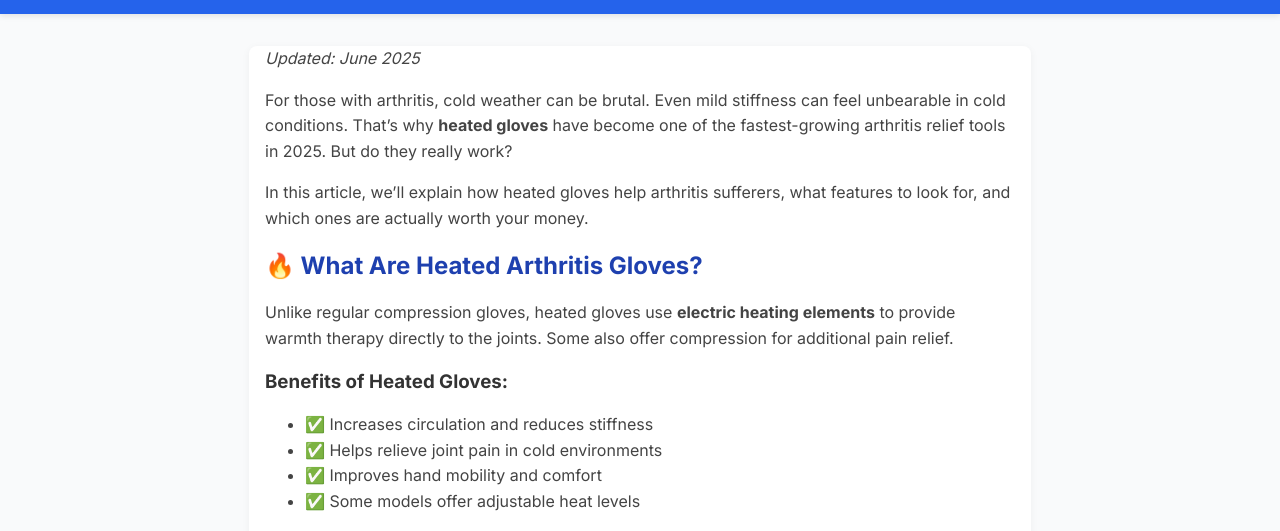
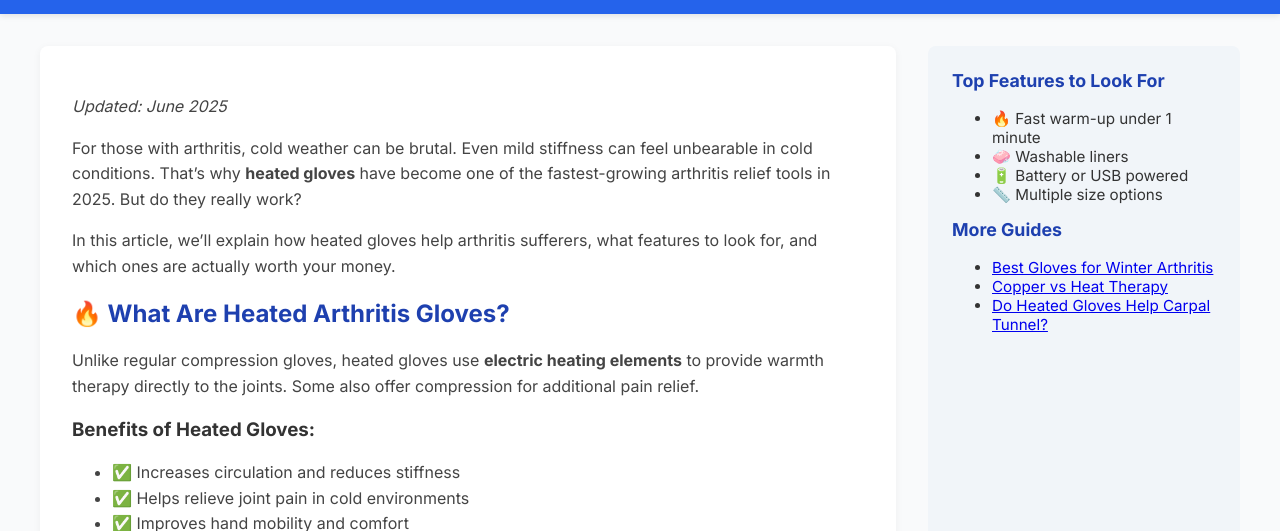
Before and after one commit to Affiliate77400/arthritisgearpro.github.io, a plain HTML site: page articles/heated-gloves.html in a window 1280 px wide. Shown: the part 133-664 px from the top of the page. Drawn offline with Linux system fonts and the light colour scheme.

Commit message:
Update heated-gloves.html

```diff
--- a/articles/heated-gloves.html
+++ b/articles/heated-gloves.html
@@ -35,13 +35,30 @@
       margin: 0;
       font-size: 2rem;
     }
+    .wrapper {
+      display: flex;
+      gap: 2rem;
+      padding: 2rem;
+      max-width: 1200px;
+      margin: auto;
+    }
     .container {
-      max-width: 750px;
-      margin: 2rem auto;
-      padding: 0 1rem;
+      flex: 3;
       background: white;
       border-radius: 8px;
+      padding: 2rem;
       box-shadow: 0 2px 8px rgba(0,0,0,0.05);
+    }
+    aside {
+      flex: 1;
+      background: #f1f5f9;
+      padding: 1.5rem;
+      border-radius: 8px;
+      font-size: 0.95rem;
+    }
+    aside h3 {
+      color: #1e40af;
+      margin-top: 0;
     }
     .container h2 {
       color: #1e40af;
@@ -84,7 +101,8 @@
     <h1>Heated Gloves for Arthritis – Do They Actually Work?</h1>
   </header>
 
-  <div class="container">
+  <div class="wrapper">
+    <main class="container">
       <p><em>Updated: June 2025</em></p>
 
       <p>For those with arthritis, cold weather can be brutal. Even mild stiffness can feel unbearable in cold conditions. That’s why <strong>heated gloves</strong> have become one of the fastest-growing arthritis relief tools in 2025. But do they really work?</p>
@@ -142,6 +160,24 @@
 
       <hr>
       <p style="font-size:0.9rem; color:#666;">Disclosure: This article contains affiliate links. We may earn a commission if you purchase through these links — at no extra cost to you.</p>
+    </main>
+
+    <aside>
+      <h3>Top Features to Look For</h3>
+      <ul>
+        <li>🔥 Fast warm-up under 1 minute</li>
+        <li>🧼 Washable liners</li>
+        <li>🔋 Battery or USB powered</li>
+        <li>📏 Multiple size options</li>
+      </ul>
+
+      <h3>More Guides</h3>
+      <ul>
+        <li><a href="#">Best Gloves for Winter Arthritis</a></li>
+        <li><a href="#">Copper vs Heat Therapy</a></li>
+        <li><a href="#">Do Heated Gloves Help Carpal Tunnel?</a></li>
+      </ul>
+    </aside>
   </div>
 
   <footer>
```
Lines whose indentation alone changed are shown as unchanged.
